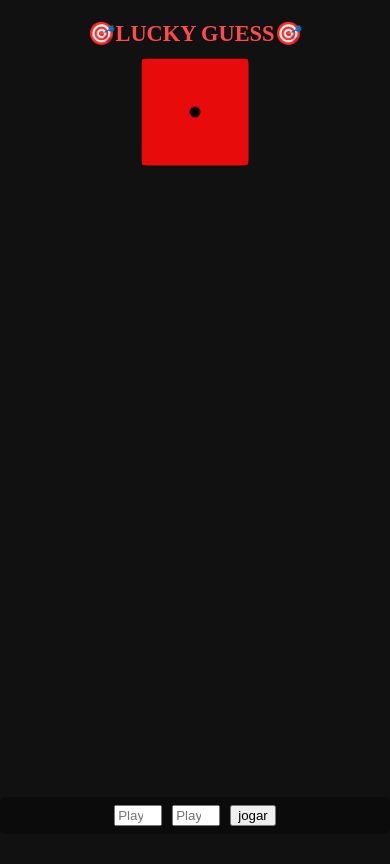
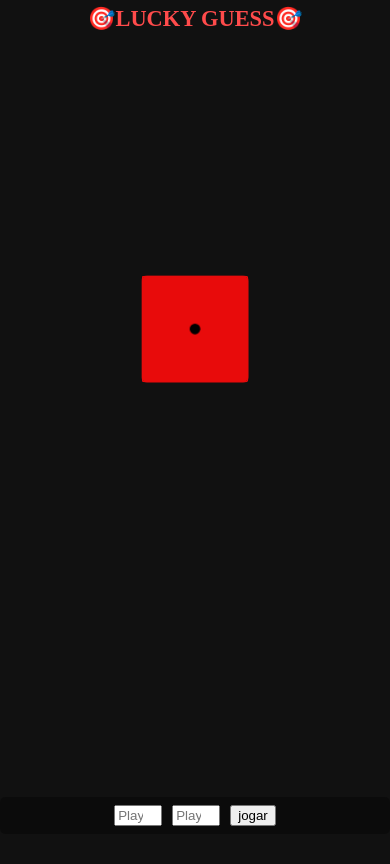
Before and after one commit to Raffaeel/lucky, a plain HTML site: page index.html in a window 390 px wide. Drawn offline with Linux system fonts and the light colour scheme.

Commit message:
Update style.css

```diff
--- a/style.css
+++ b/style.css
@@ -159,13 +159,9 @@ h1 {
 
 /* Responsivo para celulares */
 @media (max-width: 600px) {
-  body {
-    justify-content: flex-start;
-    padding-top: 20px; /* para dar um espaçamento confortável */
-  }
   h1 {
+  margin-top: 5px;
     font-size: 1.4rem;
-    margin-top: 0; /* deixe sem margem para não empurrar demais */
   }
 }
 
```
